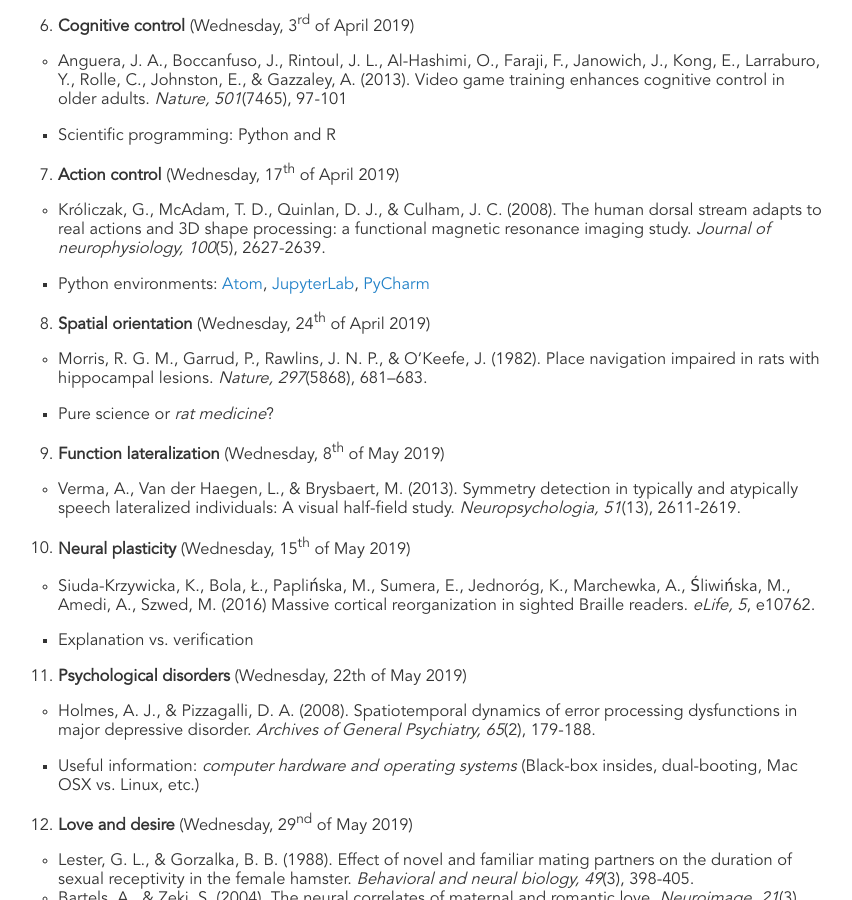
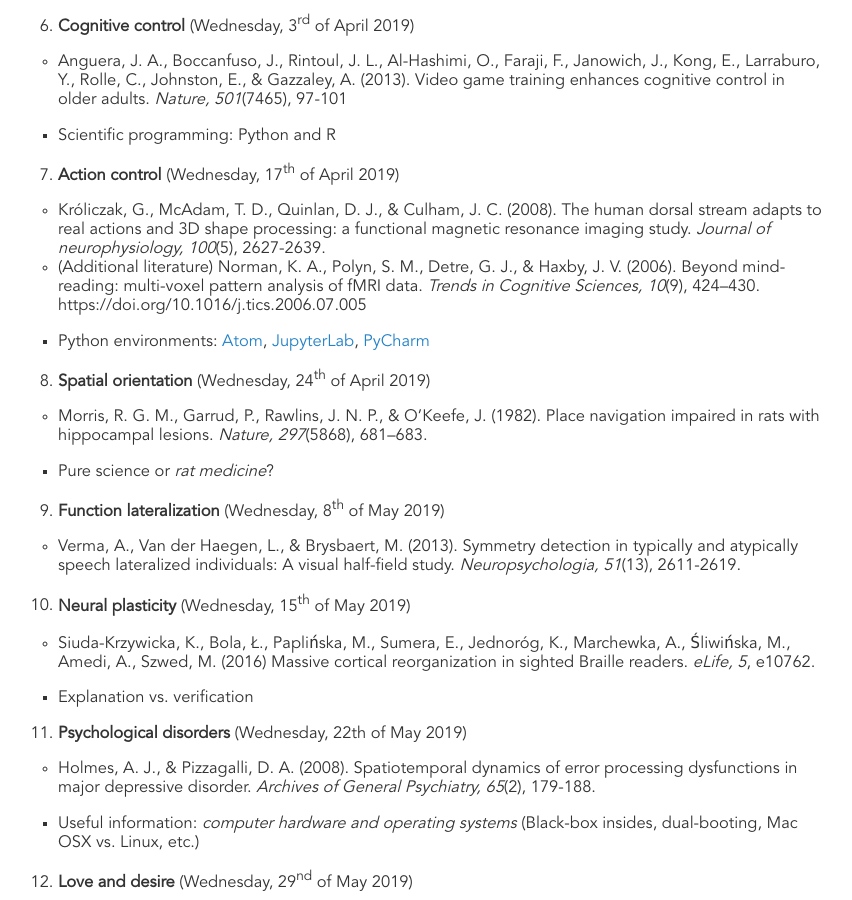
Before and after one commit to mikbuch/mikbuch.github.io, a Jekyll site: the page built from didactics.md, in a window 1280 px wide and 900 px high, scrolled down 1173 px. Shown: the whole window, without its empty margins (198-1050 px from the left). Built offline with Jekyll 4.4.1, drawn with Linux system fonts in a browser that asks for light colours.

Commit message:
Norman et al., 2006

```diff
--- a/didactics.md
+++ b/didactics.md
@@ -38,6 +38,7 @@ title: Didactics
 
 7. __Action control__ (Wednesday, 17<sup>th</sup> of April 2019)
     * Króliczak, G., McAdam, T. D., Quinlan, D. J., & Culham, J. C. (2008). The human dorsal stream adapts to real actions and 3D shape processing: a functional magnetic resonance imaging study. _Journal of neurophysiology, 100_(5), 2627-2639.
+    * (Additional literature) Norman, K. A., Polyn, S. M., Detre, G. J., & Haxby, J. V. (2006). Beyond mind-reading: multi-voxel pattern analysis of fMRI data. _Trends in Cognitive Sciences, 10_(9), 424–430. https://doi.org/10.1016/j.tics.2006.07.005
         * Python environments: [Atom](https://atom.io/), [JupyterLab](https://github.com/jupyterlab/jupyterlab), [PyCharm](https://www.jetbrains.com/pycharm/)
 
 8. __Spatial orientation__ (Wednesday, 24<sup>th</sup> of April 2019)
```
